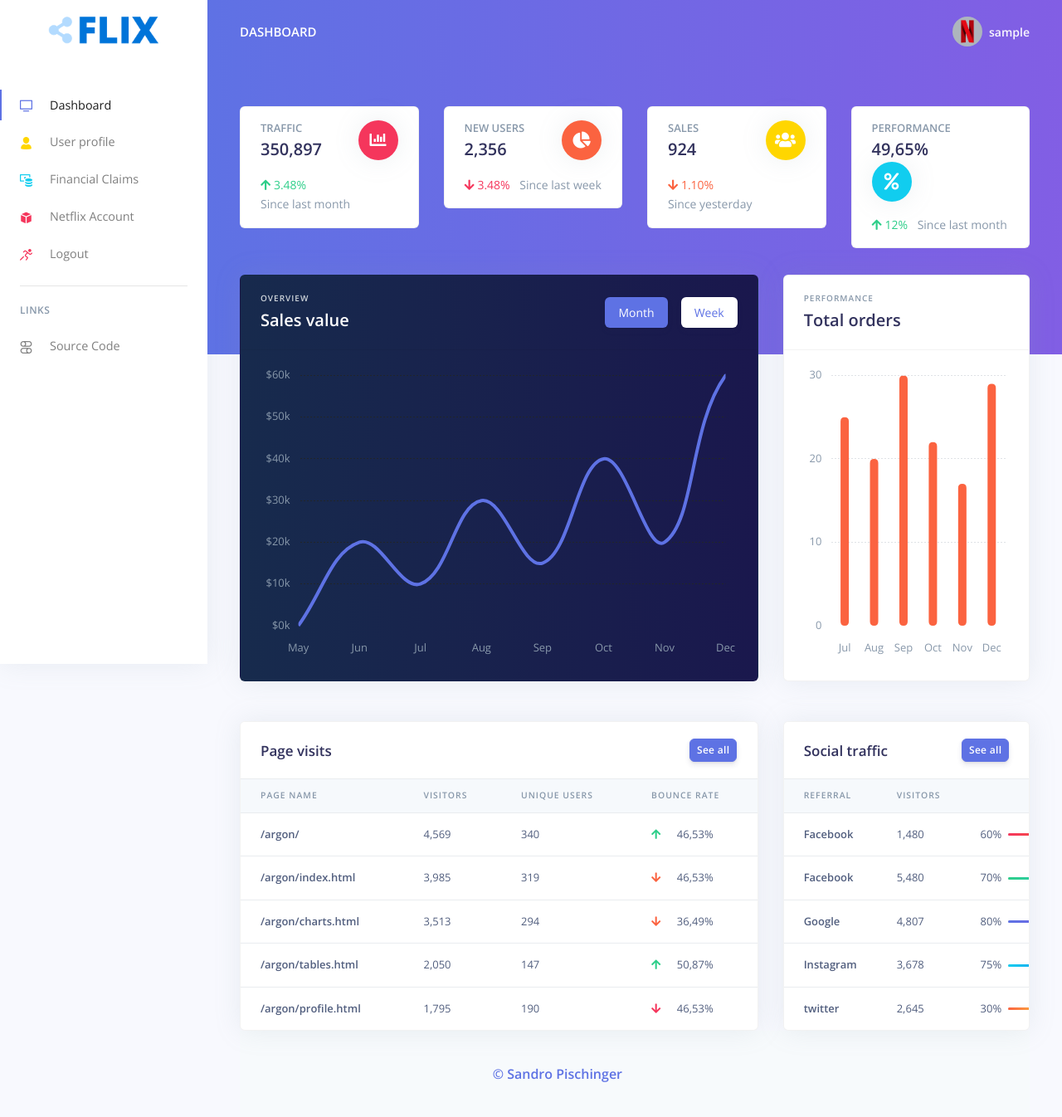
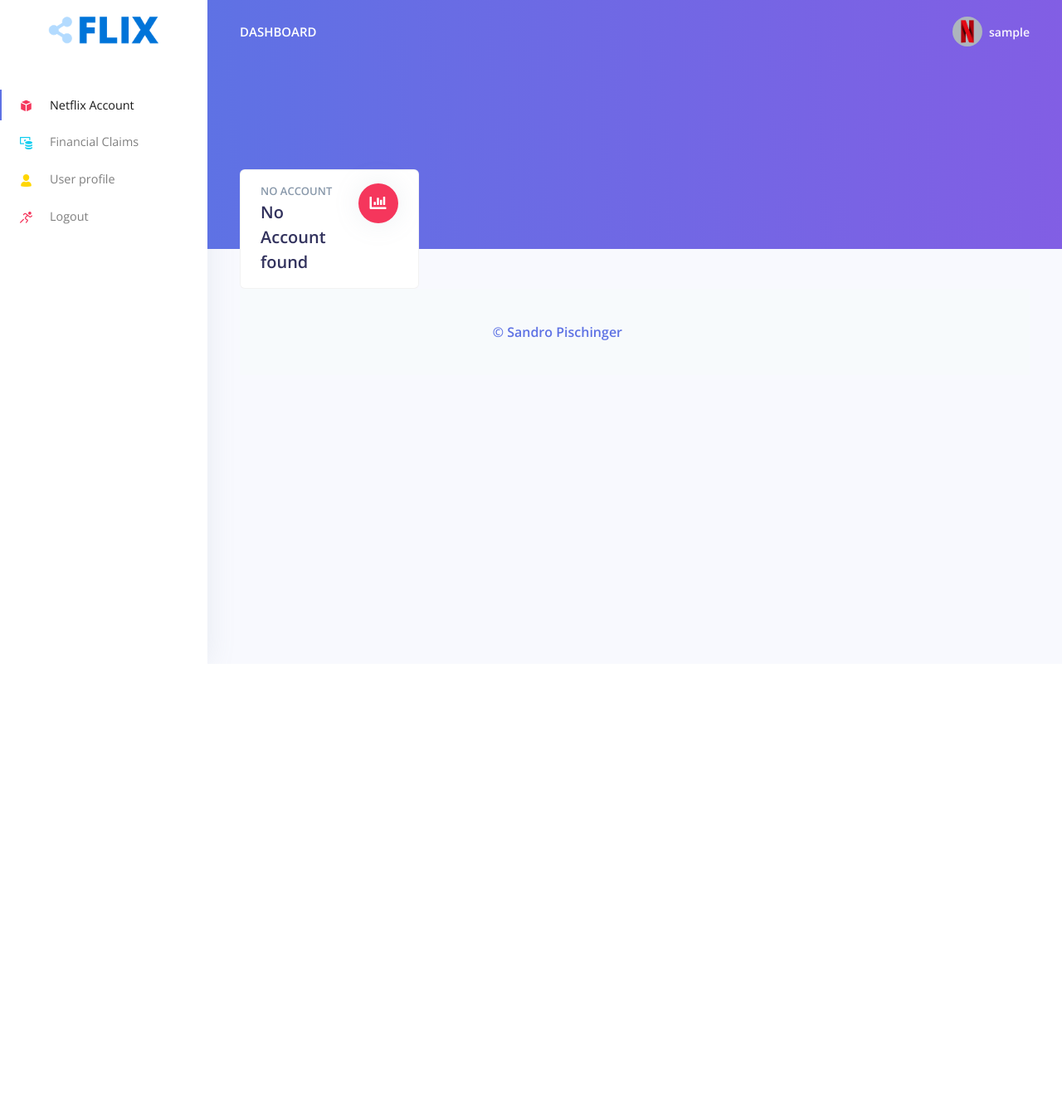
Before and after one commit to PSandro/shareflix, a Django app: page / in a window 1280 px wide. Shown: the whole page at 83% size. After the commit the page ends 795 px from the top, so only its background shows below. Run offline with Django 3.2, Linux system fonts and the light colour scheme; the visitor is signed in with stand-in values (Sample User, id 1); some libraries are stand-ins or nearby versions.

Commit message:
:art: remove dashboard

```diff
--- a/shareflixweb/shareflix/models.py
+++ b/shareflixweb/shareflix/models.py
@@ -49,13 +49,13 @@ class FinancialClaim(models.Model):
     ending = models.DateField(null=True,)
     amount = models.DecimalField(max_digits=10, decimal_places=2, null=True,)
     class Status(models.TextChoices):
-        ONGOING = 'OG', _('ongoing')
         OPEN = 'OP', _('open')
         PAID = 'PD', _('paid')
+
     status = models.CharField(
             max_length=2,
             choices=Status.choices,
-            default=Status.ONGOING,)
+            default=Status.OPEN,)
     account = models.ForeignKey(
             NetflixAccount,
             on_delete=models.PROTECT)
--- a/shareflixweb/shareflix/urls.py
+++ b/shareflixweb/shareflix/urls.py
@@ -4,7 +4,7 @@ from django.contrib.auth.views import LogoutView
 from . import views
 
 urlpatterns = [
-    path('', views.index, name='home'),
+    path('', views.netflix_account_view, name='netflix_account'),
     path('login/', views.login_view, name="login"),
     path("logout/", LogoutView.as_view(), name="logout"),
     path('profile/', views.profile_change_view, name="profile_change"),
--- a/shareflixweb/shareflix/views.py
+++ b/shareflixweb/shareflix/views.py
@@ -80,7 +80,6 @@ def financial_claims_view(request):
     statistic = {
             'open': request.user.get_claims_by_status('OP').count,
             'paid': request.user.get_claims_by_status('PD').count,
-            'ongoing': request.user.get_claims_by_status('OG').count,
             'total': request.user.get_total_open_amount(),
             }
     return render(request, "financial_claims.html", {"claims": claims, "statistic": statistic,})
--- a/shareflixweb/shareflixweb/templates/includes/navigation.html
+++ b/shareflixweb/shareflixweb/templates/includes/navigation.html
@@ -27,10 +27,6 @@
                 <i class="ni ni-single-02"></i>
                 <span>My profile</span>
               </a>
-              <a href="/profile" class="dropdown-item">
-                <i class="ni ni-settings-gear-65"></i>
-                <span>Settings</span>
-              </a>
               <div class="dropdown-divider"></div>
               <a href="{% url 'logout' %}" class="dropdown-item">
                 <i class="ni ni-user-run"></i>
--- a/shareflixweb/shareflixweb/templates/includes/sidenav.html
+++ b/shareflixweb/shareflixweb/templates/includes/sidenav.html
@@ -11,17 +11,6 @@
       </a>
       <!-- User -->
       <ul class="nav align-items-center d-md-none">
-        <li class="nav-item dropdown">
-          <a class="nav-link nav-link-icon" href="#" role="button" data-toggle="dropdown" aria-haspopup="true" aria-expanded="false">
-            <i class="ni ni-bell-55"></i>
-          </a>
-          <div class="dropdown-menu dropdown-menu-arrow dropdown-menu-right" aria-labelledby="navbar-default_dropdown_1">
-            <a class="dropdown-item" href="#">Action</a>
-            <a class="dropdown-item" href="#">Another action</a>
-            <div class="dropdown-divider"></div>
-            <a class="dropdown-item" href="#">Something else here</a>
-          </div>
-        </li>
         <li class="nav-item dropdown">
           <a class="nav-link" href="#" role="button" data-toggle="dropdown" aria-haspopup="true" aria-expanded="false">
             <div class="media align-items-center">
@@ -38,10 +27,6 @@
               <i class="ni ni-single-02"></i>
               <span>My profile</span>
             </a>
-            <a href="/profile" class="dropdown-item">
-              <i class="ni ni-settings-gear-65"></i>
-              <span>Settings</span>
-            </a>
             <div class="dropdown-divider"></div>
             <a href="{% url 'logout' %}" class="dropdown-item">
               <i class="ni ni-user-run"></i>
@@ -56,7 +41,7 @@
         <div class="navbar-collapse-header d-md-none">
           <div class="row">
             <div class="col-6 collapse-brand">
-              <a href="./index.html">
+              <a href="./netflix_account">
                 <img src="/static/assets/img/brand/blue.png">
               </a>
             </div>
@@ -82,7 +67,13 @@
         <!-- Navigation -->
         <ul class="navbar-nav">
           <li class="nav-item">
-          <a class=" nav-link {% if request.resolver_match.url_name == "home" %}active{% endif %}" href="/"><i class="ni ni-tv-2 text-primary"></i> Dashboard
+            <a class="nav-link  {% if request.resolver_match.url_name == "netflix_account" %}active{% endif %}" href="/netflix_account">
+              <i class="ni ni-app text-info text-red"></i> Netflix Account
+            </a>
+          </li>
+          <li class="nav-item">
+            <a class="nav-link  {% if request.resolver_match.url_name == "financial_claims" %}active{% endif %}" href="/financial_claims">
+              <i class="ni ni-money-coins text-info"></i> Financial Claims
             </a>
           </li>
           <li class="nav-item">
@@ -91,33 +82,8 @@
             </a>
           </li>
           <li class="nav-item">
-            <a class="nav-link  {% if request.resolver_match.url_name == "financial_claims" %}active{% endif %}" href="/financial_claims">
-              <i class="ni ni-money-coins text-info"></i> Financial Claims
-            </a>
-          </li>
-          <li class="nav-item">
-            <a class="nav-link  {% if request.resolver_match.url_name == "netflix_account" %}active{% endif %}" href="/netflix_account">
-              <i class="ni ni-app text-info text-red"></i> Netflix Account
-            </a>
-          </li>
-
-          <li class="nav-item">
             <a class="nav-link" href="{% url 'logout' %}">
               <i class="ni ni-user-run text-red"></i> Logout
-            </a>
-          </li>
-        </ul>
-        <!-- Divider -->
-        <hr class="my-3">
-        <!-- Heading -->
-        <h6 class="navbar-heading text-muted">Links</h6>
-        <!-- Navigation -->
-        <ul class="navbar-nav mb-md-3">
-
-          <li class="nav-item">
-            <a class="nav-link" target="_blank"
-               href="">
-              <i class="ni ni-ui-04"></i> Source Code
             </a>
           </li>
         </ul>
--- a/shareflixweb/shareflixweb/templates/index.html
+++ /dev/null
@@ -1,390 +0,0 @@
-{% extends 'layouts/base.html' %}
-
-{% block title %} Dashboard {% endblock title %}
-
-<!-- Specific CSS goes HERE -->
-{% block stylesheets %}{% endblock stylesheets %}
-
-{% block content %}
-
-    <!-- Header -->
-    <div class="header bg-gradient-primary pb-8 pt-5 pt-md-8">
-      <div class="container-fluid">
-        <div class="header-body">
-          <!-- Card stats -->
-          <div class="row">
-            <div class="col-xl-3 col-lg-6">
-              <div class="card card-stats mb-4 mb-xl-0">
-                <div class="card-body">
-                  <div class="row">
-                    <div class="col">
-                      <h5 class="card-title text-uppercase text-muted mb-0">Traffic</h5>
-                      <span class="h2 font-weight-bold mb-0">350,897</span>
-                    </div>
-                    <div class="col-auto">
-                      <div class="icon icon-shape bg-danger text-white rounded-circle shadow">
-                        <i class="fas fa-chart-bar"></i>
-                      </div>
-                    </div>
-                  </div>
-                  <p class="mt-3 mb-0 text-muted text-sm">
-                    <span class="text-success mr-2"><i class="fa fa-arrow-up"></i> 3.48%</span>
-                    <span class="text-nowrap">Since last month</span>
-                  </p>
-                </div>
-              </div>
-            </div>
-            <div class="col-xl-3 col-lg-6">
-              <div class="card card-stats mb-4 mb-xl-0">
-                <div class="card-body">
-                  <div class="row">
-                    <div class="col">
-                      <h5 class="card-title text-uppercase text-muted mb-0">New users</h5>
-                      <span class="h2 font-weight-bold mb-0">2,356</span>
-                    </div>
-                    <div class="col-auto">
-                      <div class="icon icon-shape bg-warning text-white rounded-circle shadow">
-                        <i class="fas fa-chart-pie"></i>
-                      </div>
-                    </div>
-                  </div>
-                  <p class="mt-3 mb-0 text-muted text-sm">
-                    <span class="text-danger mr-2"><i class="fas fa-arrow-down"></i> 3.48%</span>
-                    <span class="text-nowrap">Since last week</span>
-                  </p>
-                </div>
-              </div>
-            </div>
-            <div class="col-xl-3 col-lg-6">
-              <div class="card card-stats mb-4 mb-xl-0">
-                <div class="card-body">
-                  <div class="row">
-                    <div class="col">
-                      <h5 class="card-title text-uppercase text-muted mb-0">Sales</h5>
-                      <span class="h2 font-weight-bold mb-0">924</span>
-                    </div>
-                    <div class="col-auto">
-                      <div class="icon icon-shape bg-yellow text-white rounded-circle shadow">
-                        <i class="fas fa-users"></i>
-                      </div>
-                    </div>
-                  </div>
-                  <p class="mt-3 mb-0 text-muted text-sm">
-                    <span class="text-warning mr-2"><i class="fas fa-arrow-down"></i> 1.10%</span>
-                    <span class="text-nowrap">Since yesterday</span>
-                  </p>
-                </div>
-              </div>
-            </div>
-            <div class="col-xl-3 col-lg-6">
-              <div class="card card-stats mb-4 mb-xl-0">
-                <div class="card-body">
-                  <div class="row">
-                    <div class="col">
-                      <h5 class="card-title text-uppercase text-muted mb-0">Performance</h5>
-                      <span class="h2 font-weight-bold mb-0">49,65%</span>
-                    </div>
-                    <div class="col-auto">
-                      <div class="icon icon-shape bg-info text-white rounded-circle shadow">
-                        <i class="fas fa-percent"></i>
-                      </div>
-                    </div>
-                  </div>
-                  <p class="mt-3 mb-0 text-muted text-sm">
-                    <span class="text-success mr-2"><i class="fas fa-arrow-up"></i> 12%</span>
-                    <span class="text-nowrap">Since last month</span>
-                  </p>
-                </div>
-              </div>
-            </div>
-          </div>
-        </div>
-      </div>
-    </div>
-
-    <div class="container-fluid mt--7">
-
-      <div class="row">
-        <div class="col-xl-8 mb-5 mb-xl-0">
-          <div class="card bg-gradient-default shadow">
-            <div class="card-header bg-transparent">
-              <div class="row align-items-center">
-                <div class="col">
-                  <h6 class="text-uppercase text-light ls-1 mb-1">Overview</h6>
-                  <h2 class="text-white mb-0">Sales value</h2>
-                </div>
-                <div class="col">
-                  <ul class="nav nav-pills justify-content-end">
-                    <li class="nav-item mr-2 mr-md-0" data-toggle="chart" data-target="#chart-sales" data-update='{"data":{"datasets":[{"data":[0, 20, 10, 30, 15, 40, 20, 60, 60]}]}}' data-prefix="$" data-suffix="k">
-                      <a href="#" class="nav-link py-2 px-3 active" data-toggle="tab">
-                        <span class="d-none d-md-block">Month</span>
-                        <span class="d-md-none">M</span>
-                      </a>
-                    </li>
-                    <li class="nav-item" data-toggle="chart" data-target="#chart-sales" data-update='{"data":{"datasets":[{"data":[0, 20, 5, 25, 10, 30, 15, 40, 40]}]}}' data-prefix="$" data-suffix="k">
-                      <a href="#" class="nav-link py-2 px-3" data-toggle="tab">
-                        <span class="d-none d-md-block">Week</span>
-                        <span class="d-md-none">W</span>
-                      </a>
-                    </li>
-                  </ul>
-                </div>
-              </div>
-            </div>
-            <div class="card-body">
-              <!-- Chart -->
-              <div class="chart">
-                <!-- Chart wrapper -->
-                <canvas id="chart-sales" class="chart-canvas"></canvas>
-              </div>
-            </div>
-          </div>
-        </div>
-        <div class="col-xl-4">
-          <div class="card shadow">
-            <div class="card-header bg-transparent">
-              <div class="row align-items-center">
-                <div class="col">
-                  <h6 class="text-uppercase text-muted ls-1 mb-1">Performance</h6>
-                  <h2 class="mb-0">Total orders</h2>
-                </div>
-              </div>
-            </div>
-            <div class="card-body">
-              <!-- Chart -->
-              <div class="chart">
-                <canvas id="chart-orders" class="chart-canvas"></canvas>
-              </div>
-            </div>
-          </div>
-        </div>
-      </div>
-
-      <div class="row mt-5">
-        <div class="col-xl-8 mb-5 mb-xl-0">
-          <div class="card shadow">
-            <div class="card-header border-0">
-              <div class="row align-items-center">
-                <div class="col">
-                  <h3 class="mb-0">Page visits</h3>
-                </div>
-                <div class="col text-right">
-                  <a href="#!" class="btn btn-sm btn-primary">See all</a>
-                </div>
-              </div>
-            </div>
-            <div class="table-responsive">
-              <!-- Projects table -->
-              <table class="table align-items-center table-flush">
-                <thead class="thead-light">
-                  <tr>
-                    <th scope="col">Page name</th>
-                    <th scope="col">Visitors</th>
-                    <th scope="col">Unique users</th>
-                    <th scope="col">Bounce rate</th>
-                  </tr>
-                </thead>
-                <tbody>
-                  <tr>
-                    <th scope="row">
-                      /argon/
-                    </th>
-                    <td>
-                      4,569
-                    </td>
-                    <td>
-                      340
-                    </td>
-                    <td>
-                      <i class="fas fa-arrow-up text-success mr-3"></i> 46,53%
-                    </td>
-                  </tr>
-                  <tr>
-                    <th scope="row">
-                      /argon/index.html
-                    </th>
-                    <td>
-                      3,985
-                    </td>
-                    <td>
-                      319
-                    </td>
-                    <td>
-                      <i class="fas fa-arrow-down text-warning mr-3"></i> 46,53%
-                    </td>
-                  </tr>
-                  <tr>
-                    <th scope="row">
-                      /argon/charts.html
-                    </th>
-                    <td>
-                      3,513
-                    </td>
-                    <td>
-                      294
-                    </td>
-                    <td>
-                      <i class="fas fa-arrow-down text-warning mr-3"></i> 36,49%
-                    </td>
-                  </tr>
-                  <tr>
-                    <th scope="row">
-                      /argon/tables.html
-                    </th>
-                    <td>
-                      2,050
-                    </td>
-                    <td>
-                      147
-                    </td>
-                    <td>
-                      <i class="fas fa-arrow-up text-success mr-3"></i> 50,87%
-                    </td>
-                  </tr>
-                  <tr>
-                    <th scope="row">
-                      /argon/profile.html
-                    </th>
-                    <td>
-                      1,795
-                    </td>
-                    <td>
-                      190
-                    </td>
-                    <td>
-                      <i class="fas fa-arrow-down text-danger mr-3"></i> 46,53%
-                    </td>
-                  </tr>
-                </tbody>
-              </table>
-            </div>
-          </div>
-        </div>
-        <div class="col-xl-4">
-          <div class="card shadow">
-            <div class="card-header border-0">
-              <div class="row align-items-center">
-                <div class="col">
-                  <h3 class="mb-0">Social traffic</h3>
-                </div>
-                <div class="col text-right">
-                  <a href="#!" class="btn btn-sm btn-primary">See all</a>
-                </div>
-              </div>
-            </div>
-            <div class="table-responsive">
-              <!-- Projects table -->
-              <table class="table align-items-center table-flush">
-                <thead class="thead-light">
-                  <tr>
-                    <th scope="col">Referral</th>
-                    <th scope="col">Visitors</th>
-                    <th scope="col"></th>
-                  </tr>
-                </thead>
-                <tbody>
-                  <tr>
-                    <th scope="row">
-                      Facebook
-                    </th>
-                    <td>
-                      1,480
-                    </td>
-                    <td>
-                      <div class="d-flex align-items-center">
-                        <span class="mr-2">60%</span>
-                        <div>
-                          <div class="progress">
-                            <div class="progress-bar bg-gradient-danger" role="progressbar" aria-valuenow="60" aria-valuemin="0" aria-valuemax="100" style="width: 60%;"></div>
-                          </div>
-                        </div>
-                      </div>
-                    </td>
-                  </tr>
-                  <tr>
-                    <th scope="row">
-                      Facebook
-                    </th>
-                    <td>
-                      5,480
-                    </td>
-                    <td>
-                      <div class="d-flex align-items-center">
-                        <span class="mr-2">70%</span>
-                        <div>
-                          <div class="progress">
-                            <div class="progress-bar bg-gradient-success" role="progressbar" aria-valuenow="70" aria-valuemin="0" aria-valuemax="100" style="width: 70%;"></div>
-                          </div>
-                        </div>
-                      </div>
-                    </td>
-                  </tr>
-                  <tr>
-                    <th scope="row">
-                      Google
-                    </th>
-                    <td>
-                      4,807
-                    </td>
-                    <td>
-                      <div class="d-flex align-items-center">
-                        <span class="mr-2">80%</span>
-                        <div>
-                          <div class="progress">
-                            <div class="progress-bar bg-gradient-primary" role="progressbar" aria-valuenow="80" aria-valuemin="0" aria-valuemax="100" style="width: 80%;"></div>
-                          </div>
-                        </div>
-                      </div>
-                    </td>
-                  </tr>
-                  <tr>
-                    <th scope="row">
-                      Instagram
-                    </th>
-                    <td>
-                      3,678
-                    </td>
-                    <td>
-                      <div class="d-flex align-items-center">
-                        <span class="mr-2">75%</span>
-                        <div>
-                          <div class="progress">
-                            <div class="progress-bar bg-gradient-info" role="progressbar" aria-valuenow="75" aria-valuemin="0" aria-valuemax="100" style="width: 75%;"></div>
-                          </div>
-                        </div>
-                      </div>
-                    </td>
-                  </tr>
-                  <tr>
-                    <th scope="row">
-                      twitter
-                    </th>
-                    <td>
-                      2,645
-                    </td>
-                    <td>
-                      <div class="d-flex align-items-center">
-                        <span class="mr-2">30%</span>
-                        <div>
-                          <div class="progress">
-                            <div class="progress-bar bg-gradient-warning" role="progressbar" aria-valuenow="30" aria-valuemin="0" aria-valuemax="100" style="width: 30%;"></div>
-                          </div>
-                        </div>
-                      </div>
-                    </td>
-                  </tr>
-                </tbody>
-              </table>
-            </div>
-          </div>
-        </div>
-      </div>
-
-      {% include "includes/footer.html" %}
-
-    </div>
-
-{% endblock content %}
-
-<!-- Specific JS goes HERE -->
-{% block javascripts %}{% endblock javascripts %}
--- a/shareflixweb/shareflixweb/templates/netflix_account.html
+++ b/shareflixweb/shareflixweb/templates/netflix_account.html
@@ -22,6 +22,7 @@
     <div class="container-fluid mt--7">
 
       <div class="row">
+	{% if account is not None %}
         <div class="col-xl-4 order-xl-1 mb-5 mb-xl-0">
           <div class="card card-profile shadow">
             <div class="row justify-content-center">
@@ -48,7 +49,7 @@
 			</button>
 		      </div>
 		      <div>
-			<h6 class="heading-small text-muted ">Account Passwort</h6>
+			<h6 class="heading-small text-muted ">Account Password</h6>
 			<button class="btn btn-icon btn-primary btn-lg btn-block" data-toggle="tooltip" data-placement="right" title="Click to copy" type="button">
 				<span class="btn-inner--icon"><i class="ni ni-lock-circle-open"></i></span>
 				<span class="btn-inner--text">{{ account.password }}</span>
@@ -95,6 +96,25 @@
               </div>
             </div>
         </div>
+	{% else %}
+        <div class="col-xl-3 col-lg-6 order-xl-3">
+	    <div class="card card-stats mb-4 mb-lg-0">
+              <div class="card-body">
+                <div class="row">
+                  <div class="col">
+                    <h5 class="card-title text-uppercase text-muted mb-0">NO ACCOUNT</h5>
+		    <span class="h2 font-weight-bold mb-0">No Account found</span>
+                  </div>
+                  <div class="col-auto">
+                    <div class="icon icon-shape bg-danger text-white rounded-circle shadow">
+                    <i class="fas fa-chart-bar"></i>
+                    </div>
+                  </div>
+                </div>
+              </div>
+            </div>
+        </div>
+	{% endif %}
       </div>
 
       {% include "includes/footer.html" %}
```
Also changed, not shown: shareflixweb/shareflixweb/templates/financial_claims.html (+3 -19 lines), shareflixweb/shareflix/migrations/0002_auto_20201119_2223.py (added), 1 other file.
